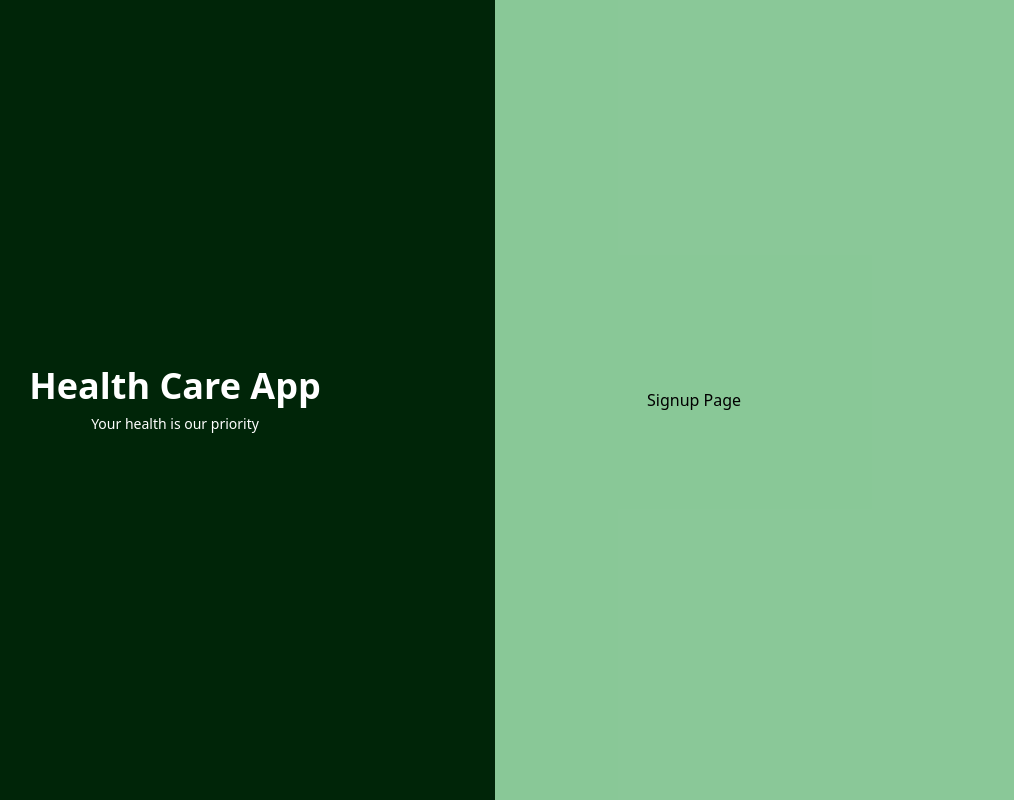
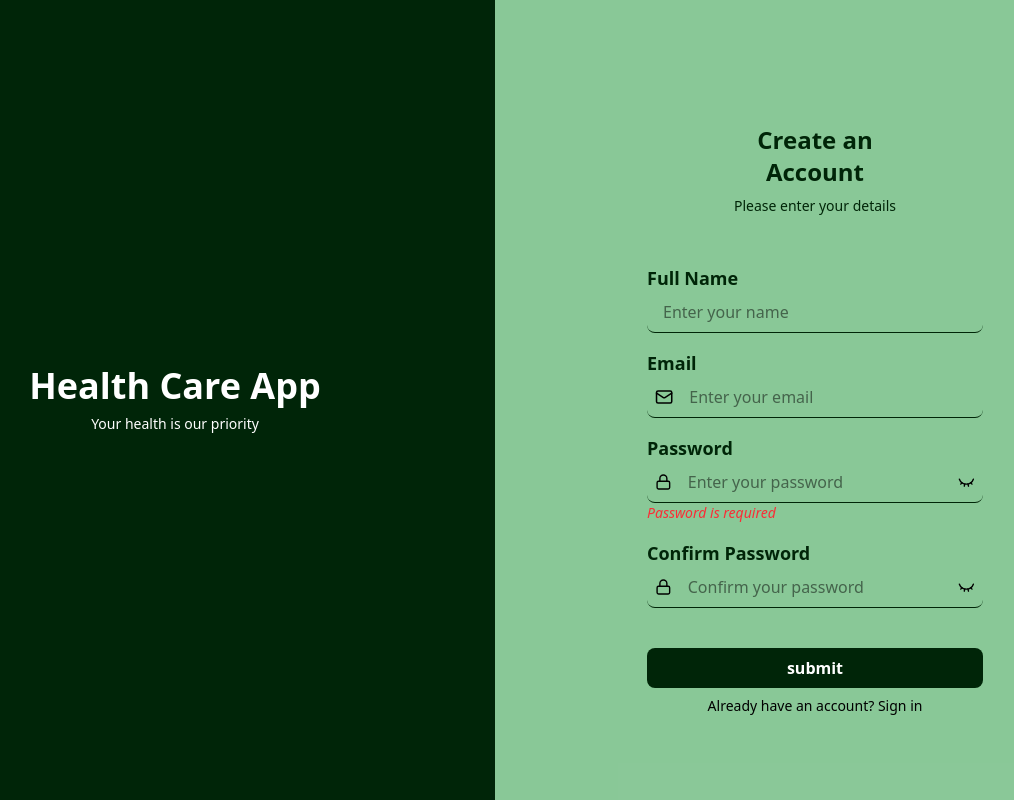
Before and after one commit to AYO557/health-care-project, a React (Vite) app: page /auth/signup in a window 1280 px wide. Shown: the whole page, without its empty margins (145-1159 px from the left). Built offline with nearby package versions, Linux system fonts and the light colour scheme.

Commit message:
add reset-password signup and forgotpassword page

```diff
--- a/src/app/auth/components/auth-header.tsx
+++ b/src/app/auth/components/auth-header.tsx
@@ -1,15 +1,33 @@
+import { ArrowLeftCircle } from "lucide-react";
 import React from "react";
+import { useNavigate } from "react-router";
 
 interface AuthHeaderProps {
   title: string;
   desc: string;
+  showBack?: boolean;
 }
 
-const AuthHeader: React.FC<AuthHeaderProps> = ({ title, desc }) => {
+const AuthHeader: React.FC<AuthHeaderProps> = ({
+  title,
+  desc,
+  showBack = false,
+}) => {
+  const navigate = useNavigate();
+
   return (
-    <div className="flex flex-col justify-center items-center gap-2 h-full xl:px-20">
-      <h1 className="text-darkgreen text-2xl font-bold">{title}</h1>
-      <p className="text-darkgreen text-sm">{desc}</p>
+    <div className="flex gap-10 items-center h-full xl:px-20 py-10">
+      {showBack && (
+        <ArrowLeftCircle
+          size={30}
+          className="cursor-pointer"
+          onClick={() => navigate(-1)}
+        />
+      )}
+      <div className="flex flex-col justify-center items-center gap-2 text-center">
+        <h1 className="text-darkgreen text-2xl font-bold">{title}</h1>
+        <p className="text-darkgreen text-sm">{desc}</p>
+      </div>
     </div>
   );
 };
--- /dev/null
+++ b/src/app/auth/pages/forgot-password.tsx
@@ -0,0 +1,37 @@
+import React from "react";
+import AuthHeader from "../components";
+import FormInput from "../../../components/ui/input";
+import Button from "../../../components/ui/button";
+import { useNavigate } from "react-router";
+
+const ForgotPassword: React.FC = () => {
+  const navigate = useNavigate();
+
+  return (
+    <>
+      <AuthHeader
+        title="Forgot Password"
+        desc="Please enter your email to reset your password."
+        showBack
+      />
+
+      <form className="space-y-10">
+        <FormInput
+          label="Email"
+          type="email"
+          id="email"
+          placeholder="Enter your email"
+        />
+
+        <Button
+          onClick={() => {
+            navigate("/auth/reset-password");
+          }}
+          text="Send Reset Link"
+        />
+      </form>
+    </>
+  );
+};
+
+export default ForgotPassword;
--- a/src/app/auth/pages/login.tsx
+++ b/src/app/auth/pages/login.tsx
@@ -1,14 +1,16 @@
 import React from "react";
 import FormInput from "../../../components/ui/input";
 import AuthHeader from "../components";
-import Button from "../../../components/ui/button/button";
+import Button from "../../../components/ui/button";
+import { Link } from "react-router";
 
 const LoginPage: React.FC = () => {
   return (
     <>
-      <AuthHeader title="Welcome" desc="Please sign in to continue" />
+      <AuthHeader title="Welcome Back" desc="Please sign in to continue" />
 
       <form className="space-y-10">
+        <div>
           <div className="space-y-4">
             <FormInput
               label="Email"
@@ -22,11 +24,23 @@ const LoginPage: React.FC = () => {
               type="password"
               id="password"
               placeholder="Enter your password"
+              error="Password is required"
             />
+          </div>
+          <p className="text-sm text-right">
+            <Link to="/auth/forgot-password">Forgot password?</Link>
+          </p>
         </div>
 
         <Button text="submit" />
       </form>
+
+      <p className="text-center text-sm">
+        Don't have an account?{" "}
+        <Link to="/auth/signup" className="text-primary">
+          Sign up
+        </Link>
+      </p>
     </>
   );
 };
--- /dev/null
+++ b/src/app/auth/pages/reset-password.tsx
@@ -0,0 +1,39 @@
+import React from "react";
+import AuthHeader from "../components";
+import FormInput from "../../../components/ui/input";
+import Button from "../../../components/ui/button";
+
+const ResetPassword: React.FC = () => {
+  return (
+    <>
+      <AuthHeader
+        title="Reset Password"
+        desc="Please enter your new password"
+      />
+
+      <form className="space-y-10">
+        <div className="space-y-4">
+          <FormInput
+            label="New Password"
+            type="password"
+            id="password"
+            placeholder="Enter your password"
+            error="Password is required"
+          />
+
+          <FormInput
+            label="Confirm Password"
+            type="password"
+            id="confirmPassword"
+            placeholder="Enter your password"
+            error="Password is required"
+          />
+        </div>
+
+        <Button text="Reset Password" />
+      </form>
+    </>
+  );
+};
+
+export default ResetPassword;
--- a/src/app/auth/pages/signup.tsx
+++ b/src/app/auth/pages/signup.tsx
@@ -1,10 +1,56 @@
 import React from "react";
+import AuthHeader from "../components";
+import FormInput from "../../../components/ui/input";
+import Button from "../../../components/ui/button";
+import { Link } from "react-router";
 
 const SignupPage: React.FC = () => {
   return (
-    <div>
-      <h1>Signup Page</h1>
-    </div>
+    <>
+      <AuthHeader title="Create an Account" desc="Please enter your details" />
+
+      <form className="space-y-10">
+        <div className="space-y-4">
+          <FormInput
+            label="Full Name"
+            type="text"
+            id="name"
+            placeholder="Enter your name"
+          />
+
+          <FormInput
+            label="Email"
+            type="email"
+            id="email"
+            placeholder="Enter your email"
+          />
+
+          <FormInput
+            label="Password"
+            type="password"
+            id="password"
+            placeholder="Enter your password"
+            error="Password is required"
+          />
+
+          <FormInput
+            label="Confirm Password"
+            type="password"
+            id="confirm-password"
+            placeholder="Confirm your password"
+          />
+        </div>
+
+        <Button text="submit" />
+      </form>
+
+      <p className="text-center text-sm">
+        Already have an account?{" "}
+        <Link to="/auth/login" className="text-primary">
+          Sign in
+        </Link>
+      </p>
+    </>
   );
 };
 
--- a/src/components/ui/button/button.tsx
+++ b/src/components/ui/button/button.tsx
@@ -5,6 +5,9 @@ interface ButtonProps {
   variant?: "contained" | "outlined" | "text" | "link" | "icon";
   startAdornment?: React.ReactNode;
   endAdornment?: React.ReactNode;
+  onClick?: () => void;
+  disabled?: boolean;
+  className?: string;
 }
 
 const Button: React.FC<ButtonProps> = ({
@@ -12,11 +15,46 @@ const Button: React.FC<ButtonProps> = ({
   variant = "contained",
   startAdornment,
   endAdornment,
+  onClick,
+  disabled = false,
+  className = "",
 }) => {
+  // Base classes that apply to all buttons
+  const baseClasses =
+    "rounded-lg font-bold cursor-pointer transition-all duration-200 flex items-center justify-center gap-2";
+
+  // Size and layout classes
+  const sizeClasses = "w-full px-4 py-2";
+
+  // Variant-specific classes
+  const variantClasses = {
+    contained:
+      "bg-darkgreen text-white hover:bg-tertiary-color active:bg-main-color focus:outline-none focus:ring-2 focus:ring-lightgreen focus:ring-opacity-50",
+    outlined:
+      "border-2 border-darkgreen text-darkgreen bg-transparent hover:bg-darkgreen hover:text-white active:bg-tertiary-color focus:outline-none focus:ring-2 focus:ring-lightgreen",
+    text: "text-darkgreen bg-transparent hover:bg-lightgraygreen active:bg-quaternary-color focus:outline-none focus:ring-2 focus:ring-lightgreen px-2",
+    link: "text-darkgreen bg-transparent underline hover:text-lightgreen active:text-quinary-color focus:outline-none focus:ring-2 focus:ring-lightgreen px-2",
+    icon: "bg-darkgreen text-white hover:bg-tertiary-color active:bg-main-color focus:outline-none focus:ring-2 focus:ring-lightgreen w-auto aspect-square p-2",
+  };
+
+  // Disabled state classes
+  const disabledClasses = "opacity-50 cursor-not-allowed";
+
+  const combinedClasses = `
+    ${baseClasses}
+    ${sizeClasses}
+    ${variantClasses[variant]}
+    ${disabled ? disabledClasses : ""}
+    ${className}
+  `
+    .trim()
+    .replace(/\s+/g, " ");
+
   return (
-    <button className="w-full bg-darkgreen text-white p-2 rounded-lg font-bold cursor-pointer">
+    <button className={combinedClasses} onClick={onClick} disabled={disabled}>
       {startAdornment && startAdornment}
-      {text}
+      {/* Hide text for icon variant if no adornments */}
+      {(variant !== "icon" || startAdornment || endAdornment) && text}
       {endAdornment && endAdornment}
     </button>
   );
--- a/src/components/ui/button/index.tsx
+++ b/src/components/ui/button/index.tsx
@@ -0,0 +1 @@
+export { default } from "./button";
--- a/src/components/ui/input/form-input.tsx
+++ b/src/components/ui/input/form-input.tsx
@@ -25,7 +25,10 @@ const FormInput: React.FC<FormInputProps> = ({
   return (
     <div>
       {label && (
-        <label className="text-darkgreen text-sm font-bold" htmlFor={id}>
+        <label
+          className="text-darkgreen xl:text-lg text-sm font-bold"
+          htmlFor={id}
+        >
           {label}
         </label>
       )}
@@ -58,7 +61,7 @@ const FormInput: React.FC<FormInputProps> = ({
           )
         )}
       </div>
-      {error && <p className="text-red-500 text-sm">{error}</p>}
+      {error && <p className="text-red-500 text-sm italic">{error}</p>}
     </div>
   );
 };
--- a/src/config/routes.tsx
+++ b/src/config/routes.tsx
@@ -1,7 +1,15 @@
 import type { RouteObject } from "react-router";
 import AuthLayout from "../app/auth/pages/layout";
-import LoginPage from "../app/auth/pages/login";
-import SignupPage from "../app/auth/pages/signup";
+import { lazy } from "react";
+
+const LoginPage = lazy(() => import("../app/auth/pages/login"));
+const SignupPage = lazy(() => import("../app/auth/pages/signup"));
+const ForgotPasswordPage = lazy(
+  () => import("../app/auth/pages/forgot-password")
+);
+const ResetPasswordPage = lazy(
+  () => import("../app/auth/pages/reset-password")
+);
 
 const routes: RouteObject[] = [
   {
@@ -16,6 +24,14 @@ const routes: RouteObject[] = [
         path: "signup",
         Component: SignupPage,
       },
+      {
+        path: "forgot-password",
+        Component: ForgotPasswordPage,
+      },
+      {
+        path: "reset-password",
+        Component: ResetPasswordPage,
+      },
     ],
   },
 ];
```
Lines whose indentation alone changed are shown as unchanged.
